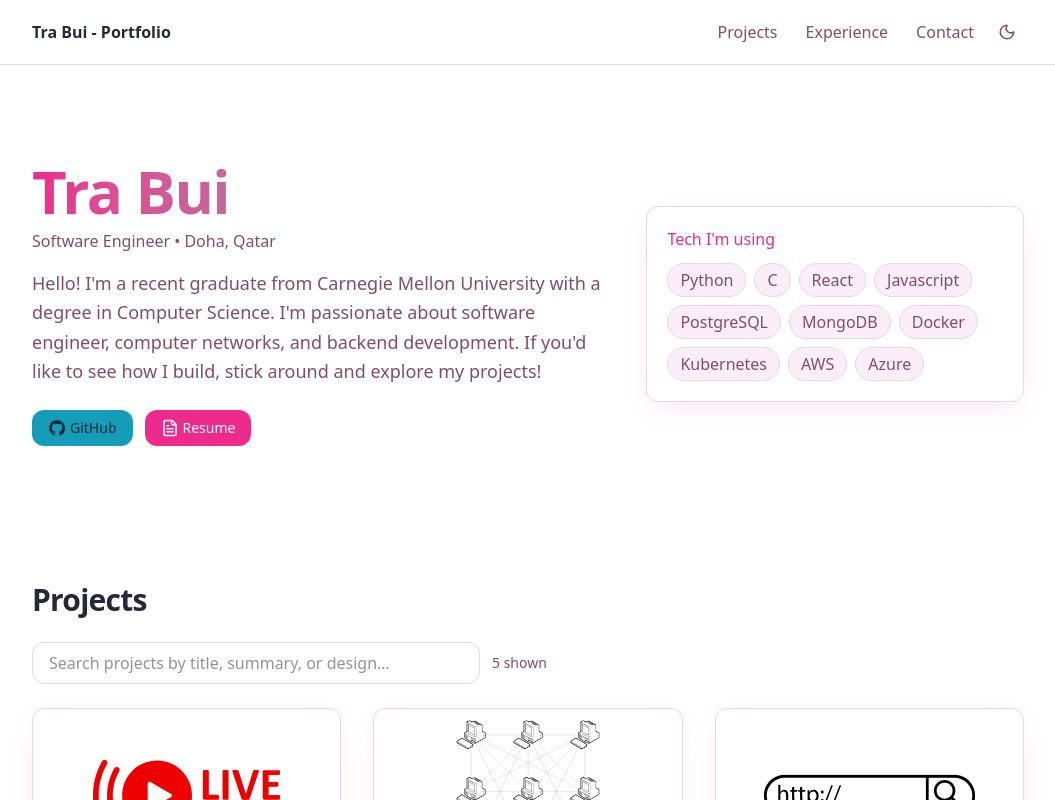
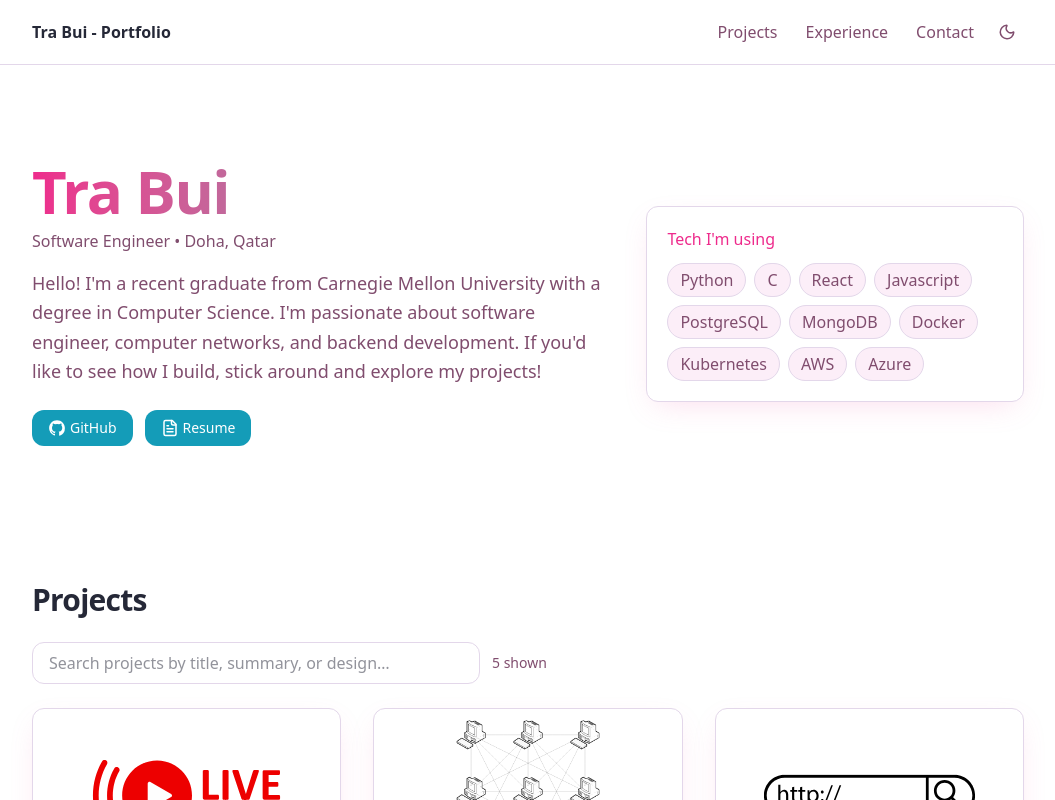
Before and after one commit to tpbui/tpbui.github.io, a React (Vite) app: page / in a window 1280 px wide. Shown: the top 800 px of the page, without its empty margins (112-1167 px from the left). Built offline with nearby package versions, Linux system fonts and the light colour scheme.

Commit message:
fix: slight style fixes

```diff
--- a/src/components/ProjectCard.jsx
+++ b/src/components/ProjectCard.jsx
@@ -41,7 +41,7 @@
 									key={l.href}
 									href={l.href}
 									icon={l.icon || LinkIcon}
-									className="btn btn-secondary"
+									className="btn btn-primary"
 								>
 									{l.label}
 								</ButtonLink>
--- a/src/index.css
+++ b/src/index.css
@@ -111,7 +111,7 @@
 	@apply bg-primary text-primary-foreground hover:bg-primary/90;
 }
 .btn-secondary {
-	@apply bg-secondary text-secondary-foreground hover:bg-secondary/90;
+	@apply bg-secondary text-primary-foreground hover:bg-secondary/90;
 }
 
 .chip {
--- a/src/sections/Hero.jsx
+++ b/src/sections/Hero.jsx
@@ -30,7 +30,7 @@
 						<ButtonLink
 							href={CONFIG.resumeUrl}
 							icon={FileText}
-							className="btn btn-primary"
+							className="btn btn-secondary"
 						>
 							Resume
 						</ButtonLink>
```
